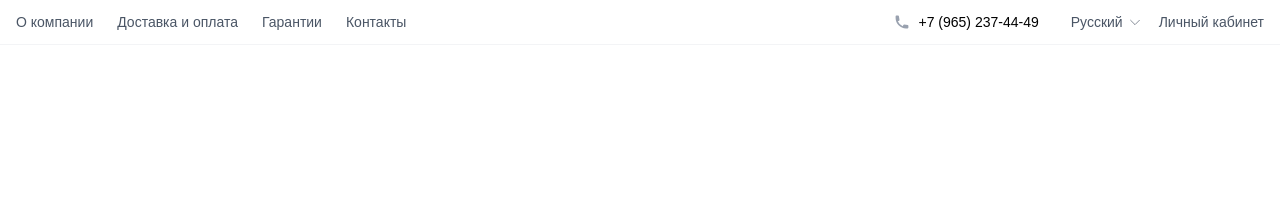
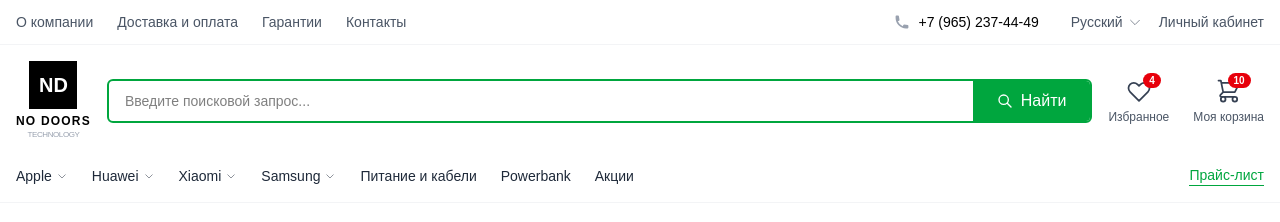
Before and after one commit to Faridun-07/Group-project-4, a website: page src/Ilyospage2.html in a window 1280 px wide. Drawn offline with nearby package versions, Linux system fonts and the light colour scheme; files that its build step writes are made by us from their sources.

Commit message:
Section 2

```diff
--- a/src/Ilyospage2.html
+++ b/src/Ilyospage2.html
@@ -48,5 +48,68 @@
 
 
 
+
+<!-- Section 2 -->
+<div class="bg-white py-4 border-b border-gray-100">
+  <div class="max-w-7xl mx-auto px-4">
+
+    <div class="flex flex-wrap items-center justify-between gap-4">
+
+      <div class="flex flex-col items-center">
+        <div class="w-12 h-12 bg-black flex items-center justify-center text-white font-bold text-xl">ND</div>
+        <div class="text-center mt-1">
+          <p class="font-bold text-xs tracking-widest uppercase">No Doors</p>
+          <p class="text-[8px] text-gray-400 uppercase tracking-tighter">Technology</p>
+        </div>
+      </div>
+
+      <div class="flex-1 min-w-[280px] order-3 md:order-none w-full md:w-auto">
+        <div class="flex border-2 border-green-600 rounded-md overflow-hidden">
+          <input type="text" placeholder="Введите поисковой запрос..." class="flex-1 px-4 py-2 outline-none text-sm">
+          <button class="bg-green-600 text-white px-6 py-2 flex items-center hover:bg-green-700 transition">
+            <svg class="w-4 h-4 mr-2" fill="none" stroke="currentColor" viewBox="0 0 24 24"><path stroke-linecap="round" stroke-linejoin="round" stroke-width="2" d="M21 21l-6-6m2-5a7 7 0 11-14 0 7 7 0 0114 0z"></path></svg>
+            Найти
+          </button>
+        </div>
+      </div>
+
+      <div class="flex items-center space-x-6">
+
+        <a href="#" class="flex flex-col items-center group">
+          <div class="relative">
+            <svg class="w-7 h-7 text-gray-700 group-hover:text-red-500 transition" fill="none" stroke="currentColor" viewBox="0 0 24 24"><path stroke-linecap="round" stroke-linejoin="round" stroke-width="1.5" d="M4.318 6.318a4.5 4.5 0 000 6.364L12 20.364l7.682-7.682a4.5 4.5 0 00-6.364-6.364L12 7.636l-1.318-1.318a4.5 4.5 0 00-6.364 0z"></path></svg>
+            <span class="absolute -top-1 -right-2 bg-red-600 text-white text-[10px] font-bold px-1.5 rounded-full">4</span>
+          </div>
+          <span class="text-xs mt-1 text-gray-600">Избранное</span>
+        </a>
+
+        <a href="#" class="flex flex-col items-center group">
+          <div class="relative">
+            <svg class="w-7 h-7 text-gray-700 group-hover:text-green-600 transition" fill="none" stroke="currentColor" viewBox="0 0 24 24"><path stroke-linecap="round" stroke-linejoin="round" stroke-width="1.5" d="M3 3h2l.4 2M7 13h10l4-8H5.4M7 13L5.4 5M7 13l-2.293 2.293c-.63.63-.184 1.707.707 1.707H17m0 0a2 2 0 100 4 2 2 0 000-4zm-8 2a2 2 0 11-4 0 2 2 0 014 0z"></path></svg>
+            <span class="absolute -top-1 -right-2 bg-red-600 text-white text-[10px] font-bold px-1.5 rounded-full">10</span>
+          </div>
+          <span class="text-xs mt-1 text-gray-600">Моя корзина</span>
+        </a>
+      </div>
+    </div>
+
+
+    <nav class="hidden md:flex items-center justify-between mt-6 text-sm font-medium text-gray-800">
+      <div class="flex space-x-6">
+        <a href="#" class="flex items-center hover:text-green-600">Apple <svg class="w-3 h-3 ml-1" fill="none" stroke="currentColor" viewBox="0 0 24 24"><path d="M19 9l-7 7-7-7"></path></svg></a>
+        <a href="#" class="flex items-center hover:text-green-600">Huawei <svg class="w-3 h-3 ml-1" fill="none" stroke="currentColor" viewBox="0 0 24 24"><path d="M19 9l-7 7-7-7"></path></svg></a>
+        <a href="#" class="flex items-center hover:text-green-600">Xiaomi <svg class="w-3 h-3 ml-1" fill="none" stroke="currentColor" viewBox="0 0 24 24"><path d="M19 9l-7 7-7-7"></path></svg></a>
+        <a href="#" class="flex items-center hover:text-green-600">Samsung <svg class="w-3 h-3 ml-1" fill="none" stroke="currentColor" viewBox="0 0 24 24"><path d="M19 9l-7 7-7-7"></path></svg></a>
+        <a href="#" class="hover:text-green-600">Питание и кабели</a>
+        <a href="#" class="hover:text-green-600">Powerbank</a>
+        <a href="#" class="hover:text-green-600">Акции</a>
+      </div>
+      <a href="#" class="text-green-600 border-b border-green-600 hover:text-green-700 transition">Прайс-лист</a>
+    </nav>
+
+  </div>
+</div>
+
+
 </body>
 </html>
```
